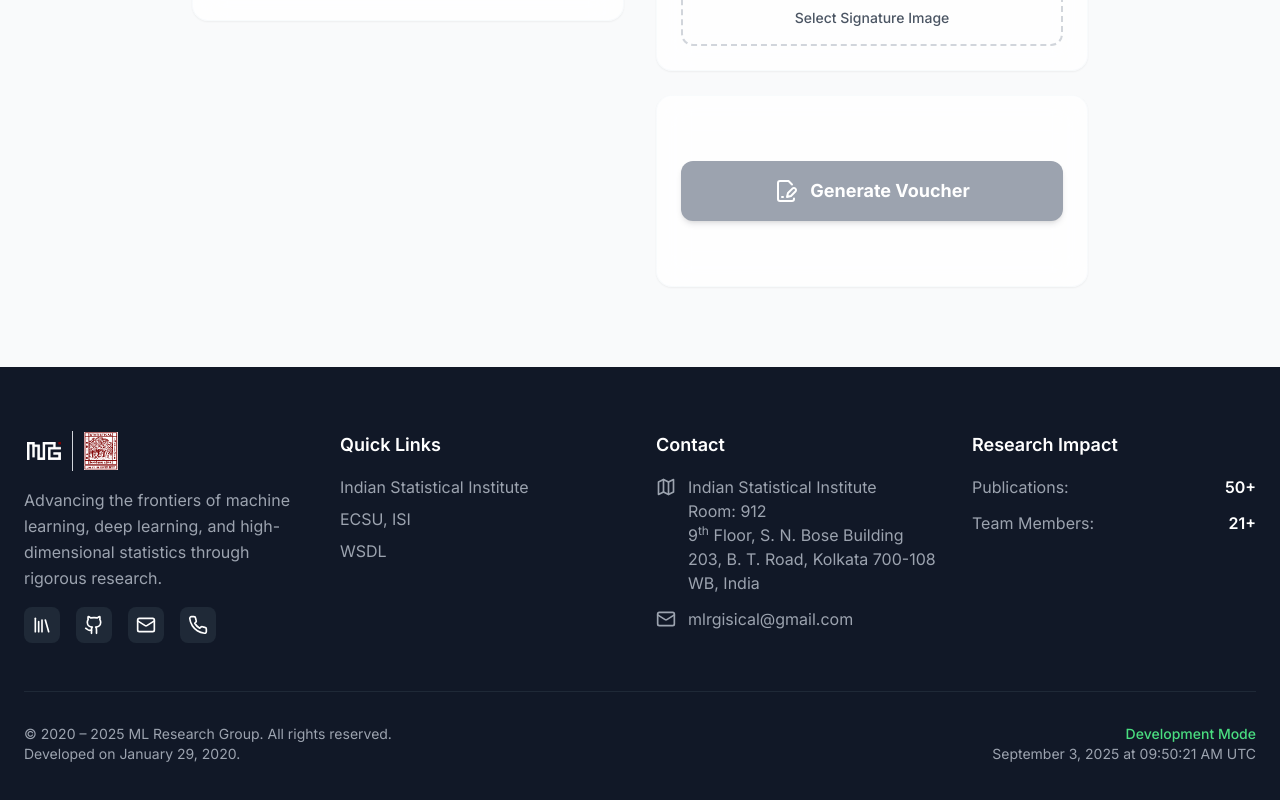
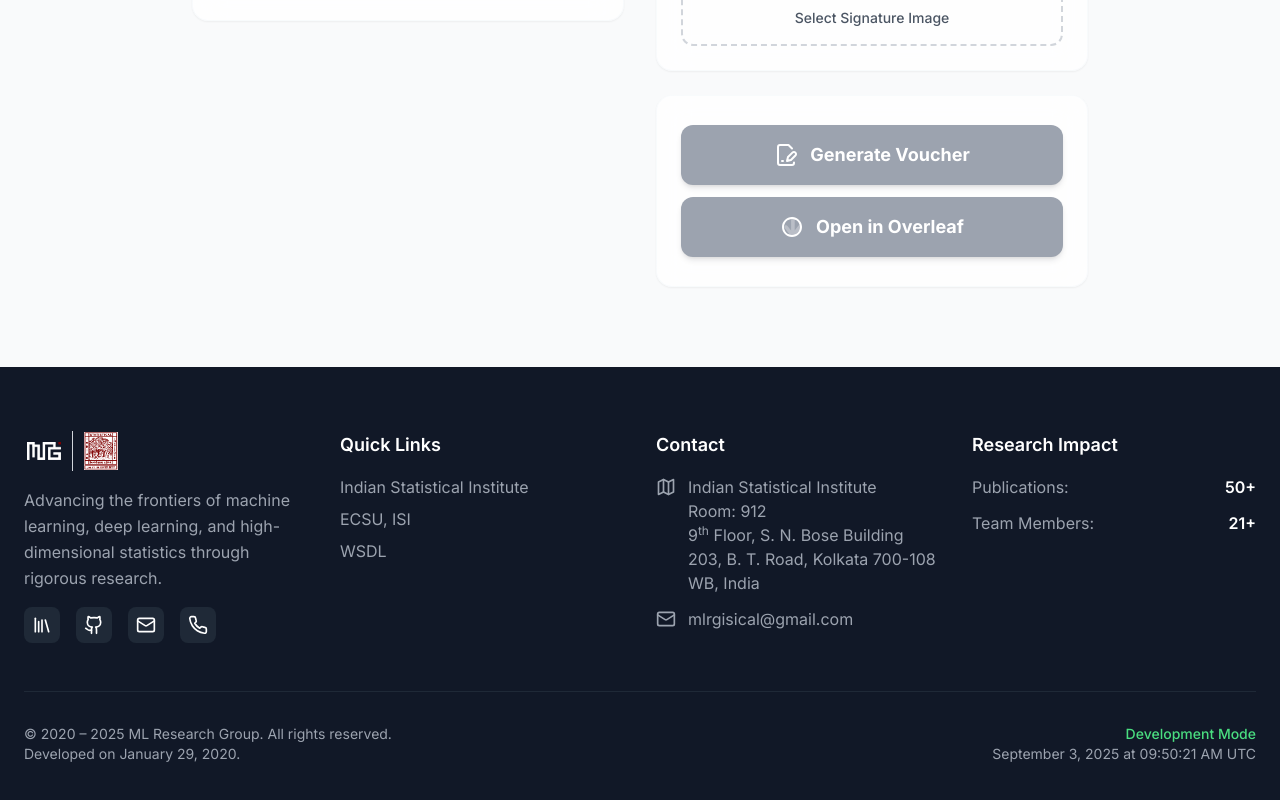
Before and after one commit to mlrgisi/mlrgisi.github.io, a Next.js app: page /miscellaneous/payment in a window 1280 px wide. Shown: the part 857-1657 px from the top of the page. Built offline with nearby package versions, Linux system fonts and the light colour scheme.

Commit message:
Team Update

```diff
--- a/app/miscellaneous/payment/page.tsx
+++ b/app/miscellaneous/payment/page.tsx
@@ -26,14 +26,9 @@ export default function PaymentVoucherPage() {
   const signatureInputRef = useRef<HTMLInputElement>(null);
 
   const [compiling, setCompiling] = useState(false);
+  const [openingOverleaf, setOpeningOverleaf] = useState(false);
   const [resultPdfUrl, setResultPdfUrl] = useState<string | null>(null);
   const [error, setError] = useState<string | null>(null);
-
-  const [overleafData, setOverleafData] = useState<{
-    tex: string;
-    sigFileName: string;
-    sigDataUri: string;
-  } | null>(null);
 
   const handleInputChange = (e: React.ChangeEvent<HTMLInputElement>) => {
     const { name, value } = e.target;
@@ -119,6 +114,17 @@ export default function PaymentVoucherPage() {
     return res.text();
   };
 
+  const generateFinalTex = async (baseTex: string, sigFileName: string) => {
+    let texCode = baseTex;
+    Object.keys(formData).forEach((key) => {
+      const value = formData[key as keyof typeof formData];
+      const regex = new RegExp(`\\\\newcommand{\\\\${key}}{.*}`);
+      texCode = texCode.replace(regex, `\\newcommand{\\${key}}{${value}}`);
+    });
+    texCode = texCode.replace('example-image-a', sigFileName);
+    return texCode;
+  };
+
   const handleCompile = async () => {
     if (!signatureFile) {
       setError("Please upload your signature.");
@@ -128,34 +134,19 @@ export default function PaymentVoucherPage() {
     setCompiling(true);
     setError(null);
     setResultPdfUrl(null);
-    setOverleafData(null);
 
     try {
       const engine = new PdfTeXEngine();
       await engine.loadEngine();
 
-      // Fetch base template and logo
       const baseTex = await fetchTextAsset('/texparser/paymentvoucher.tex');
       const logoData = await fetchAsset('/texparser/logoaccounts.png');
       engine.writeMemFSFile('logoaccounts.png', logoData);
 
-      // Process and write signature image
-      const { data: sigData, name: sigFileName, dataUri: sigDataUri } = await processImageFile(signatureFile);
+      const { data: sigData, name: sigFileName } = await processImageFile(signatureFile);
       engine.writeMemFSFile(sigFileName, sigData);
 
-      // Customize the TeX code
-      let texCode = baseTex;
-
-      // Replace fields in lines 7-19
-      Object.keys(formData).forEach((key) => {
-        const value = formData[key as keyof typeof formData];
-        const regex = new RegExp(`\\\\newcommand{\\\\${key}}{.*}`);
-        texCode = texCode.replace(regex, `\\newcommand{\\${key}}{${value}}`);
-      });
-
-      // Replace example-image-a with signature file
-      texCode = texCode.replace('example-image-a', sigFileName);
-
+      const texCode = await generateFinalTex(baseTex, sigFileName);
       engine.writeMemFSFile('paymentvoucher_final.tex', texCode);
       engine.setEngineMainFile('paymentvoucher_final.tex');
 
@@ -165,12 +156,6 @@ export default function PaymentVoucherPage() {
         const blob = new Blob([result.pdf], { type: 'application/pdf' });
         const url = URL.createObjectURL(blob);
         setResultPdfUrl(url);
-
-        setOverleafData({
-          tex: texCode,
-          sigFileName,
-          sigDataUri
-        });
       } else {
         setError("Compilation failed. Check console log for details.");
         console.error(result.log);
@@ -185,8 +170,53 @@ export default function PaymentVoucherPage() {
     }
   };
 
-  const getTexDataUri = (tex: string) => {
-    return "data:application/x-tex;base64," + btoa(unescape(encodeURIComponent(tex)));
+  const handleOverleaf = async () => {
+    if (!signatureFile) {
+      setError("Please upload your signature.");
+      return;
+    }
+
+    setOpeningOverleaf(true);
+    setError(null);
+
+    try {
+      const baseTex = await fetchTextAsset('/texparser/paymentvoucher.tex');
+      const { name: sigFileName, dataUri: sigDataUri } = await processImageFile(signatureFile);
+      const texCode = await generateFinalTex(baseTex, sigFileName);
+
+      const texDataUri = "data:application/x-tex;base64," + btoa(unescape(encodeURIComponent(texCode)));
+
+      const form = document.createElement('form');
+      form.method = 'POST';
+      form.action = 'https://www.overleaf.com/docs';
+      form.target = '_blank';
+
+      const appendInput = (name: string, value: string) => {
+        const input = document.createElement('input');
+        input.type = 'hidden';
+        input.name = name;
+        input.value = value;
+        form.appendChild(input);
+      };
+
+      appendInput('snip_uri[]', texDataUri);
+      appendInput('snip_name[]', 'main.tex');
+
+      appendInput('snip_uri[]', `${window.location.origin}/texparser/logoaccounts.png`);
+      appendInput('snip_name[]', 'logoaccounts.png');
+
+      appendInput('snip_uri[]', sigDataUri);
+      appendInput('snip_name[]', sigFileName);
+
+      document.body.appendChild(form);
+      form.submit();
+      document.body.removeChild(form);
+    } catch (err: any) {
+      setError(err?.message || "Failed to open in Overleaf. Check console for details.");
+      console.error(err);
+    } finally {
+      setOpeningOverleaf(false);
+    }
   };
 
   return (
@@ -377,33 +407,6 @@ export default function PaymentVoucherPage() {
                     <span>Download PDF</span>
                   </a>
 
-                  {/* Overleaf Button */}
-                  {overleafData && (
-                    <form action="https://www.overleaf.com/docs" method="post" target="_blank" className="w-full">
-                      <input type="hidden" name="snip_uri[]" value={getTexDataUri(overleafData.tex)} />
-                      <input type="hidden" name="snip_name[]" value="main.tex" />
-
-                      {/* Logo is statically served, so we can pass its absolute URL */}
-                      <input type="hidden" name="snip_uri[]" value={typeof window !== 'undefined' ? `${window.location.origin}/texparser/logoaccounts.png` : ''} />
-                      <input type="hidden" name="snip_name[]" value="logoaccounts.png" />
-
-                      {/* Signature image passed as Data URI */}
-                      <input type="hidden" name="snip_uri[]" value={overleafData.sigDataUri} />
-                      <input type="hidden" name="snip_name[]" value={overleafData.sigFileName} />
-
-                      <button
-                        type="submit"
-                        className="w-full px-6 py-3 bg-[#47a141] hover:bg-[#3d8a38] text-white rounded-lg font-semibold shadow-md transition-all flex items-center justify-center space-x-2 mt-2"
-                      >
-                        <svg className="w-5 h-5 fill-current" viewBox="0 0 24 24">
-                          <path d="M11 20.3c-.6 0-1.1-.3-1.4-.7L4.7 13.1c-.6-.8-.5-1.9.3-2.5.8-.6 1.9-.5 2.5.3l3.6 4.7V3.5c0-1 .8-1.8 1.8-1.8s1.8.8 1.8 1.8v12l3.6-4.7c.6-.8 1.7-.9 2.5-.3.8.6.9 1.7.3 2.5l-4.9 6.5c-.3.4-.8.7-1.4.7z" opacity="0.3"/>
-                          <path d="M12 22C6.5 22 2 17.5 2 12S6.5 2 12 2s10 4.5 10 10-4.5 10-10 10zm0-18C7.6 4 4 7.6 4 12s3.6 8 8 8 8-3.6 8-8-3.6-8-8-8z"/>
-                        </svg>
-                        <span>Open in Overleaf</span>
-                      </button>
-                    </form>
-                  )}
-
                   <button
                     onClick={() => setResultPdfUrl(null)}
                     className="text-sm text-gray-500 hover:text-gray-700 underline mt-4"
@@ -412,11 +415,12 @@ export default function PaymentVoucherPage() {
                   </button>
                 </div>
               ) : (
+                <div className="w-full space-y-3">
                   <button
                     onClick={handleCompile}
-                  disabled={compiling || !signatureFile}
+                    disabled={compiling || openingOverleaf || !signatureFile}
                     className={`w-full px-6 py-4 rounded-xl font-bold text-lg text-white transition-all shadow-md flex items-center justify-center space-x-3
-                    ${(compiling || !signatureFile)
+                      ${(compiling || openingOverleaf || !signatureFile)
                         ? 'bg-gray-400 cursor-not-allowed'
                         : 'bg-gradient-to-r from-blue-600 to-purple-600 hover:shadow-xl hover:scale-[1.02]'}`}
                   >
@@ -432,6 +436,31 @@ export default function PaymentVoucherPage() {
                       </>
                     )}
                   </button>
+
+                  <button
+                    onClick={handleOverleaf}
+                    disabled={compiling || openingOverleaf || !signatureFile}
+                    className={`w-full px-6 py-4 rounded-xl font-bold text-lg text-white transition-all shadow-md flex items-center justify-center space-x-3
+                      ${(compiling || openingOverleaf || !signatureFile)
+                        ? 'bg-gray-400 cursor-not-allowed'
+                        : 'bg-[#47a141] hover:bg-[#3d8a38] hover:shadow-xl hover:scale-[1.02]'}`}
+                  >
+                    {openingOverleaf ? (
+                      <>
+                        <Loader2 className="w-6 h-6 animate-spin" />
+                        <span>Opening in Overleaf...</span>
+                      </>
+                    ) : (
+                      <>
+                        <svg className="w-6 h-6 fill-current" viewBox="0 0 24 24">
+                          <path d="M11 20.3c-.6 0-1.1-.3-1.4-.7L4.7 13.1c-.6-.8-.5-1.9.3-2.5.8-.6 1.9-.5 2.5.3l3.6 4.7V3.5c0-1 .8-1.8 1.8-1.8s1.8.8 1.8 1.8v12l3.6-4.7c.6-.8 1.7-.9 2.5-.3.8.6.9 1.7.3 2.5l-4.9 6.5c-.3.4-.8.7-1.4.7z" opacity="0.3"/>
+                          <path d="M12 22C6.5 22 2 17.5 2 12S6.5 2 12 2s10 4.5 10 10-4.5 10-10 10zm0-18C7.6 4 4 7.6 4 12s3.6 8 8 8 8-3.6 8-8-3.6-8-8-8z"/>
+                        </svg>
+                        <span>Open in Overleaf</span>
+                      </>
+                    )}
+                  </button>
+                </div>
               )}
             </motion.div>
           </div>
```
Lines whose indentation alone changed are shown as unchanged.
